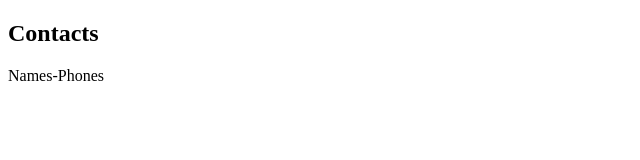
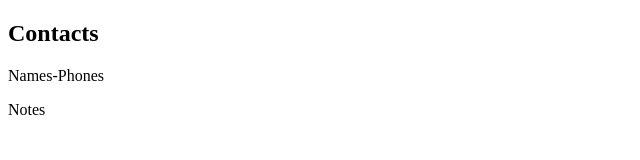
Before and after one commit to testGitHub-Project/com.bread.demo, a plain HTML site: page WebContent/contacts.html in a window 1280 px wide. Shown: the full height of the page, 0-640 px from the left. Drawn offline with Linux system fonts and the light colour scheme.

Commit message:
added notes and completed coding

```diff
--- a/WebContent/contacts.html
+++ b/WebContent/contacts.html
@@ -9,5 +9,6 @@
    <h2>Contacts</h2>
    <p>Names-Phones</p>
 
+	<p>Notes</p>
 </body>
 </html>
```
